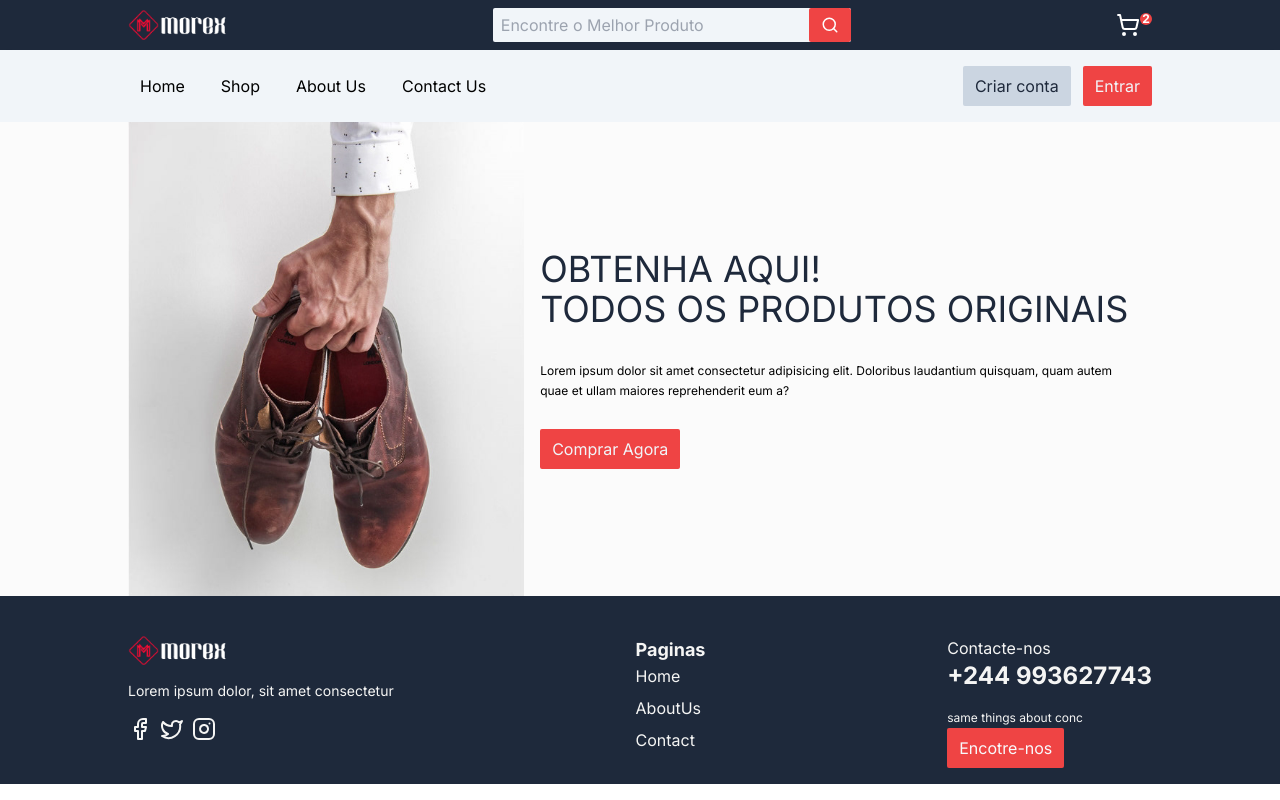
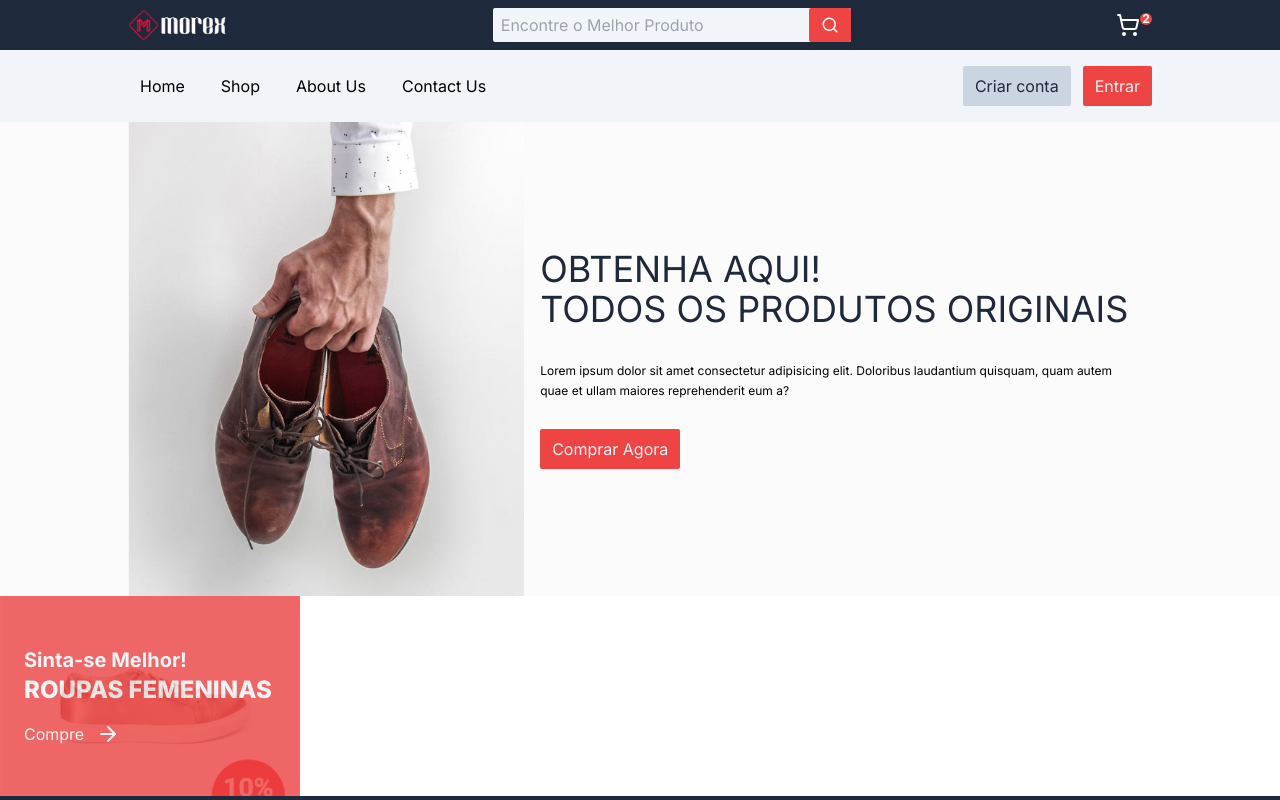
Before and after one commit to eduardojpanzo/next-shop-nest, a Next.js app: page / in a window 1280 px wide. Shown: the top 800 px of the page. Built offline with nearby package versions, Linux system fonts and the light colour scheme.

Commit message:
feat: created a card article

```diff
--- a/src/app/page.tsx
+++ b/src/app/page.tsx
@@ -1,9 +1,11 @@
 import { Banner } from "@/components/Banner";
+import { CategoryCard } from "@/components/CategoryCard";
 
 export default function Home() {
   return (
     <>
       <Banner />
+      <CategoryCard />
     </>
   );
 }
--- a/src/components/CategoryCard.tsx
+++ b/src/components/CategoryCard.tsx
@@ -1,3 +1,27 @@
+import { ArrowBigLeft, ArrowRight } from "lucide-react";
+import Image from "next/image";
+import Link from "next/link";
+
 export function CategoryCard() {
-  return <div>ArticleCard</div>;
+  return (
+    <div className="max-w-[300px] max-h-[300px] relative overflow-hidden">
+      <Image
+        className="w-full object-cover"
+        src="/product.png"
+        alt="product"
+        width="300"
+        height="300"
+      />
+
+      <div className="absolute inset-0 bg-red-500 opacity-80 text-slate-100 flex flex-col pl-6 justify-center">
+        <h3 className="font-bold text-xl">Sinta-se Melhor!</h3>
+
+        <p className="font-extrabold text-2xl uppercase">Roupas Femeninas</p>
+
+        <Link className="flex gap-3 mt-4" href={`shop/girl`}>
+          Compre <ArrowRight />
+        </Link>
+      </div>
+    </div>
+  );
 }
```
Also changed, not shown: public/product.png (added).
